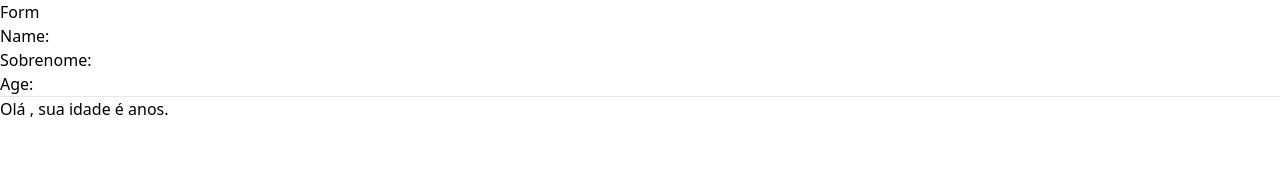
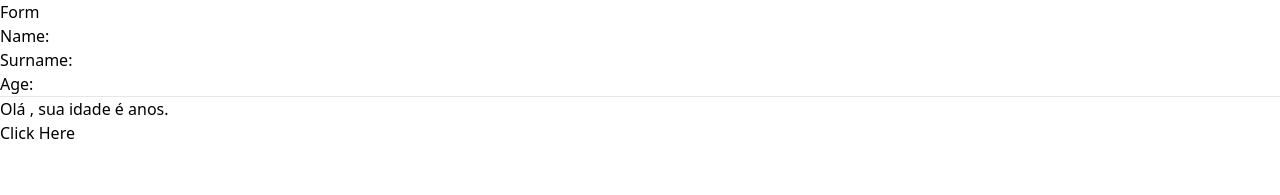
Before and after one commit to ayuwumin/react-study, a React (Vite) app in the folder react-vite/: page / in a window 1280 px wide. Shown: the top 195 px of the page. Built offline with nearby package versions, Linux system fonts and the light colour scheme.

Commit message:
ft. communication between two components: buttons

```diff
--- a/react-vite/src/App.tsx
+++ b/react-vite/src/App.tsx
@@ -1,16 +1,20 @@
 import React, { useState } from 'react';
+import { Button } from './components/button';
 
 
 const App = () => {
-    // const[n, setN] = useState(0)
-    // const[name, setName] = useState('')
+    let textButton = 'Click Here'
 
+    const buttonEventAction = (txt: string) => {
+        alert('Frase do app: ' +txt)
+    }
 
     const [name1, setName1] =useState('')
     const [surname, setSurname] =useState('')
     const [age, setAge] =useState('')
 
-
+    // const[n, setN] = useState(0)
+    // const[name, setName] = useState('')
     // const handleMinus = () => {
     //     setN(n-1)
     // }
@@ -24,7 +28,7 @@ const App = () => {
 
     return (
 
-        <div className="flex justify-center space-y-14">
+        <div className="flex justify-center space-y-14 font-sans">
             {/* <div>
             <button onClick={handleMinus}>-</button>
             <div>{n}</div>
@@ -46,7 +50,7 @@ const App = () => {
                 </div>
 
                 <div>
-                <label className="block text-sm font-medium leading-6 text-gray-900">Sobrenome:</label>
+                <label className="block text-sm font-medium leading-6 text-gray-900">Surname:</label>
                     <input type='text' value={surname} onChange={(event) => setSurname( event.target.value )} className='text-gray-900'/>
                 </div>
 
@@ -60,6 +64,11 @@ const App = () => {
                     Olá {name1} {surname}, sua idade é {age} anos.
                 </label>
             </div>
+
+            <div className='flex px-6 h-10 rounded hover:rounded-lg bg-sky-500 text-white'>
+                <Button text={textButton} clickFn={buttonEventAction}/>
+            </div>
+
         </div>
 
     )
```
